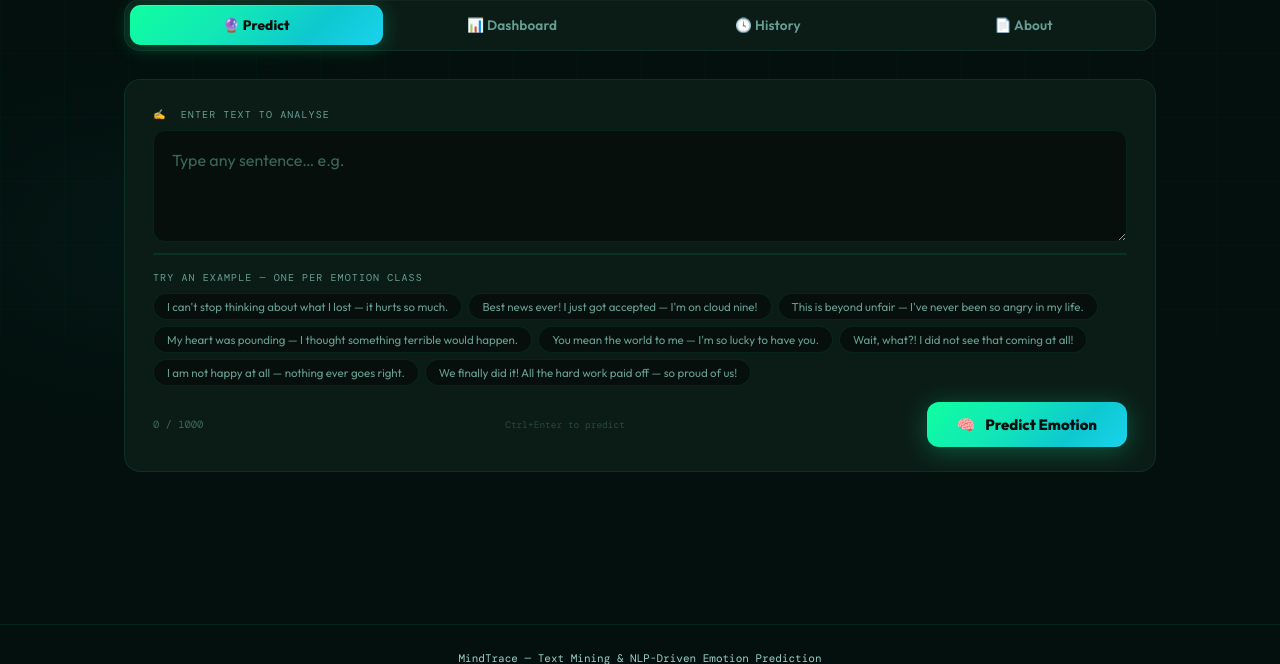
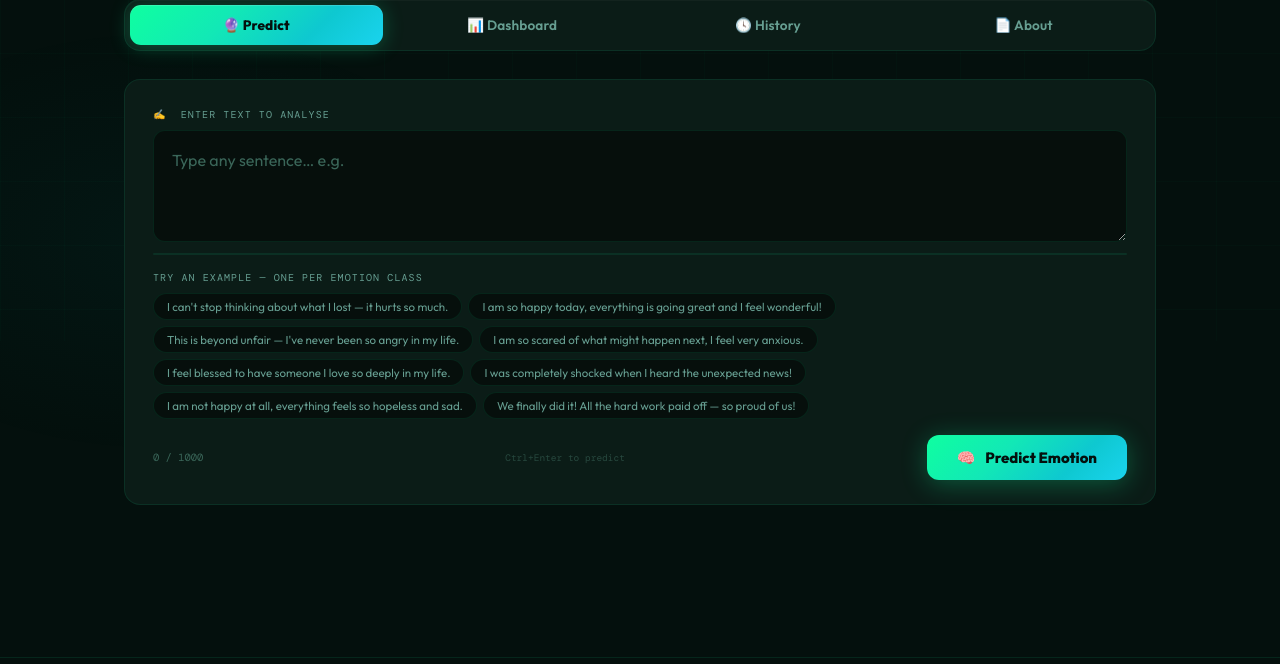
Before and after one commit to limhpone/st125970-MindTrace-yolanda-ML-Final-Project, a Flask app: page / in a window 1280 px wide. Shown: the part 459-1123 px from the top of the page. Run offline with Flask 3, Linux system fonts and the light colour scheme; parts of the project's set-up code (start-up, migrations or seed data) failed here and were passed over; some web fonts are replaced.

Commit message:
finalised-revision-ui

```diff
--- a/app.py
+++ b/app.py
@@ -177,6 +177,12 @@ def predict():
     if not cleaned:
         return jsonify({"error": "Text becomes empty after preprocessing. Try a longer or different input."}), 400
 
+    token_count = len(nlp["tokens"])
+    short_text_warning = (
+        "Short input detected — TF-IDF models work best with longer sentences. "
+        "Try adding more context for improved accuracy."
+    ) if token_count < 5 else None
+
     probs   = pipeline_model.predict_proba([cleaned])[0]
     pred_id = int(np.argmax(probs))
     label   = LABEL_MAP[pred_id]
@@ -214,6 +220,7 @@ def predict():
         "tokens":       nlp["tokens"][:40],
         "nlp_steps":    nlp["steps"],
         "negations_kept": nlp["steps"].get("negations_preserved", []),
+        "short_text_warning": short_text_warning,
         "history":      prediction_history[:8],
     })
 
--- a/templates/index.html
+++ b/templates/index.html
@@ -239,6 +239,10 @@ textarea:focus{border-color:rgba(15,255,160,0.32);
 .confusion-note{font-size:11px;color:var(--muted2);font-family:var(--mono);
   margin-top:14px;padding-top:12px;border-top:1px solid var(--border);
   display:flex;align-items:center;gap:6px;}
+.short-text-warn{font-size:11.5px;color:#fbbf24;font-family:var(--mono);
+  background:rgba(251,191,36,0.07);border:1px solid rgba(251,191,36,0.18);
+  border-radius:var(--r3);padding:10px 14px;margin-top:14px;
+  display:flex;align-items:center;gap:8px;line-height:1.55;}
 
 /* NLP steps panel */
 .nlp-card{margin-bottom:14px;}
@@ -485,12 +489,12 @@ footer a{color:var(--g3);text-decoration:none;}
       <span class="lbl">Try an example — one per emotion class</span>
       <div class="ex-grid">
         <button class="ex-pill" onclick="setEx(this)">I can't stop thinking about what I lost — it hurts so much.</button>
-        <button class="ex-pill" onclick="setEx(this)">Best news ever! I just got accepted — I'm on cloud nine!</button>
+        <button class="ex-pill" onclick="setEx(this)">I am so happy today, everything is going great and I feel wonderful!</button>
         <button class="ex-pill" onclick="setEx(this)">This is beyond unfair — I've never been so angry in my life.</button>
-        <button class="ex-pill" onclick="setEx(this)">My heart was pounding — I thought something terrible would happen.</button>
-        <button class="ex-pill" onclick="setEx(this)">You mean the world to me — I'm so lucky to have you.</button>
-        <button class="ex-pill" onclick="setEx(this)">Wait, what?! I did not see that coming at all!</button>
-        <button class="ex-pill" onclick="setEx(this)">I am not happy at all — nothing ever goes right.</button>
+        <button class="ex-pill" onclick="setEx(this)">I am so scared of what might happen next, I feel very anxious.</button>
+        <button class="ex-pill" onclick="setEx(this)">I feel blessed to have someone I love so deeply in my life.</button>
+        <button class="ex-pill" onclick="setEx(this)">I was completely shocked when I heard the unexpected news!</button>
+        <button class="ex-pill" onclick="setEx(this)">I am not happy at all, everything feels so hopeless and sad.</button>
         <button class="ex-pill" onclick="setEx(this)">We finally did it! All the hard work paid off — so proud of us!</button>
       </div>
     </div>
@@ -551,6 +555,9 @@ footer a{color:var(--g3);text-decoration:none;}
       <div id="barsContainer"></div>
       <div class="confusion-note" id="confusionNote" style="display:none;">
         ⚠️ <span id="confusionText"></span>
+      </div>
+      <div class="short-text-warn" id="shortTextWarn" style="display:none;">
+        ⚠️ <span id="shortTextMsg"></span>
       </div>
     </div>
 
@@ -942,6 +949,14 @@ function renderResult(data) {
     cnEl.style.display = 'flex';
   } else { cnEl.style.display = 'none'; }
 
+  // short text warning
+  const stEl = document.getElementById('shortTextWarn');
+  const stTx = document.getElementById('shortTextMsg');
+  if (data.short_text_warning) {
+    stTx.textContent = data.short_text_warning;
+    stEl.style.display = 'flex';
+  } else { stEl.style.display = 'none'; }
+
   // NLP steps
   const steps = data.nlp_steps || {};
   const nlpEl = document.getElementById('nlpSteps');
```
